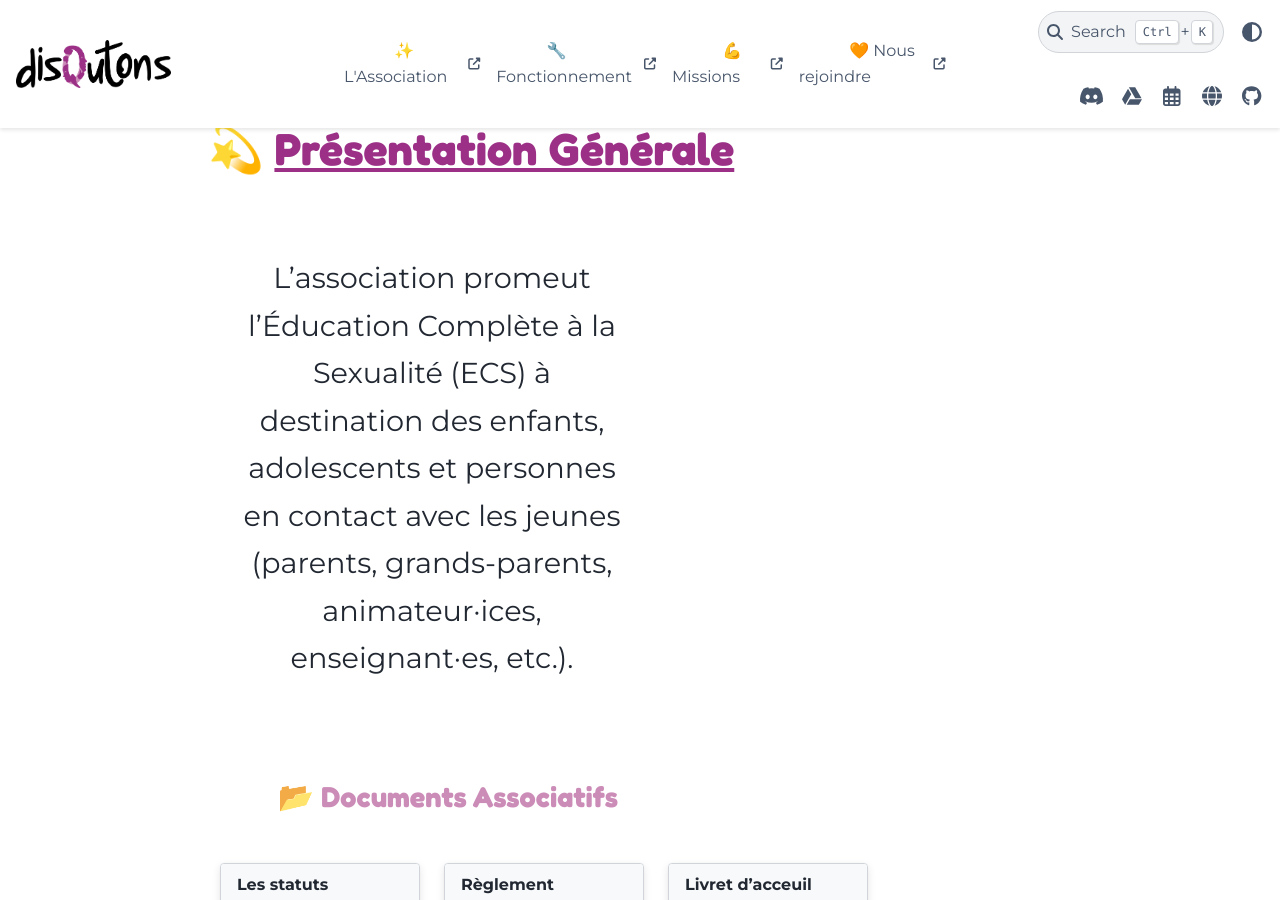
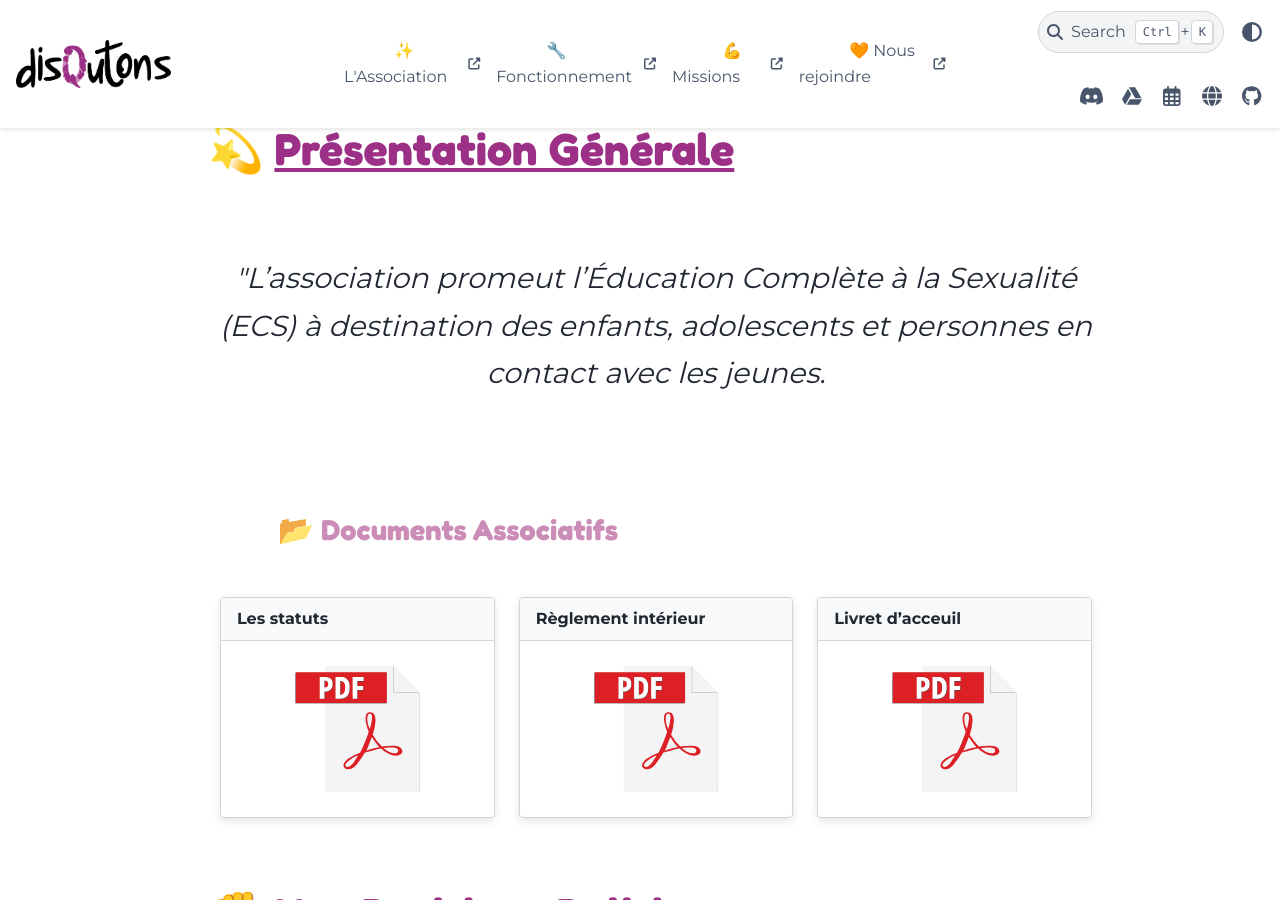
Before and after one commit to Deugz/SP-DisQutons, a Sphinx documentation site: the page built from source/content/Asso.md, in a window 1280 px wide and 900 px high, scrolled down 763 px. Built offline with Sphinx 7.4.7 and the PyData theme 0.15.4, drawn with Linux system fonts in a browser that asks for light colours; pages that are not in the unit, such as notebooks, are missing from menus; a script that is not in the unit is left out.

Commit message:
progress

````diff
--- a/source/content/Asso.md
+++ b/source/content/Asso.md
@@ -53,12 +53,14 @@ html_theme.sidebar_secondary.remove: true
 
 <h2><strong> 💫 <u> Présentation Générale</u></strong></h2>
 
+<p class="p-emphase"> <em>"L’association promeut l’Éducation Complète à la Sexualité (ECS) à destination des enfants, adolescents et personnes en contact avec les jeunes. </em></p>
+
+
+
 ::::{grid} 3
 
 :::{grid-item}
 :columns: 6
-
-<p class="p-emphase">L’association promeut l’Éducation Complète à la Sexualité (ECS) à destination des enfants, adolescents et personnes en contact avec les jeunes (parents, grands-parents, animateur·ices, enseignant·es, etc.). </p>
 
 :::
 
@@ -81,12 +83,13 @@ html_theme.sidebar_secondary.remove: true
 :::{grid-item-card}
 :link: https://deugz.github.io/SP-DisQutons/build/html/content/Fonctionement.html
 :class-header: bg-light
-:columns: 3
+:columns: 4
 **Les statuts**
 ^^^
 
 ```{image} ../_static/icons/pdf2-svgrepo-com.svg
-
+:width: 60%
+:align: center
 
 ```
 
@@ -95,12 +98,13 @@ html_theme.sidebar_secondary.remove: true
 :::{grid-item-card}
 :link: https://deugz.github.io/SP-DisQutons/build/html/content/Fonctionement.html
 :class-header: bg-light
-:columns: 3
+:columns: 4
 **Règlement intérieur**
 ^^^
 
 ```{image} ../_static/icons/pdf2-svgrepo-com.svg
-
+:width: 60%
+:align: center
 
 ```
 
@@ -109,12 +113,13 @@ html_theme.sidebar_secondary.remove: true
 :::{grid-item-card}
 :link: https://deugz.github.io/SP-DisQutons/build/html/content/Fonctionement.html
 :class-header: bg-light
-:columns: 3
+:columns: 4
 **Livret d'acceuil**
 ^^^
 
 ```{image} ../_static/icons/pdf2-svgrepo-com.svg
-
+:width: 60%
+:align: center
 
 ```
 
````
Also changed, not shown: 6 other files.
